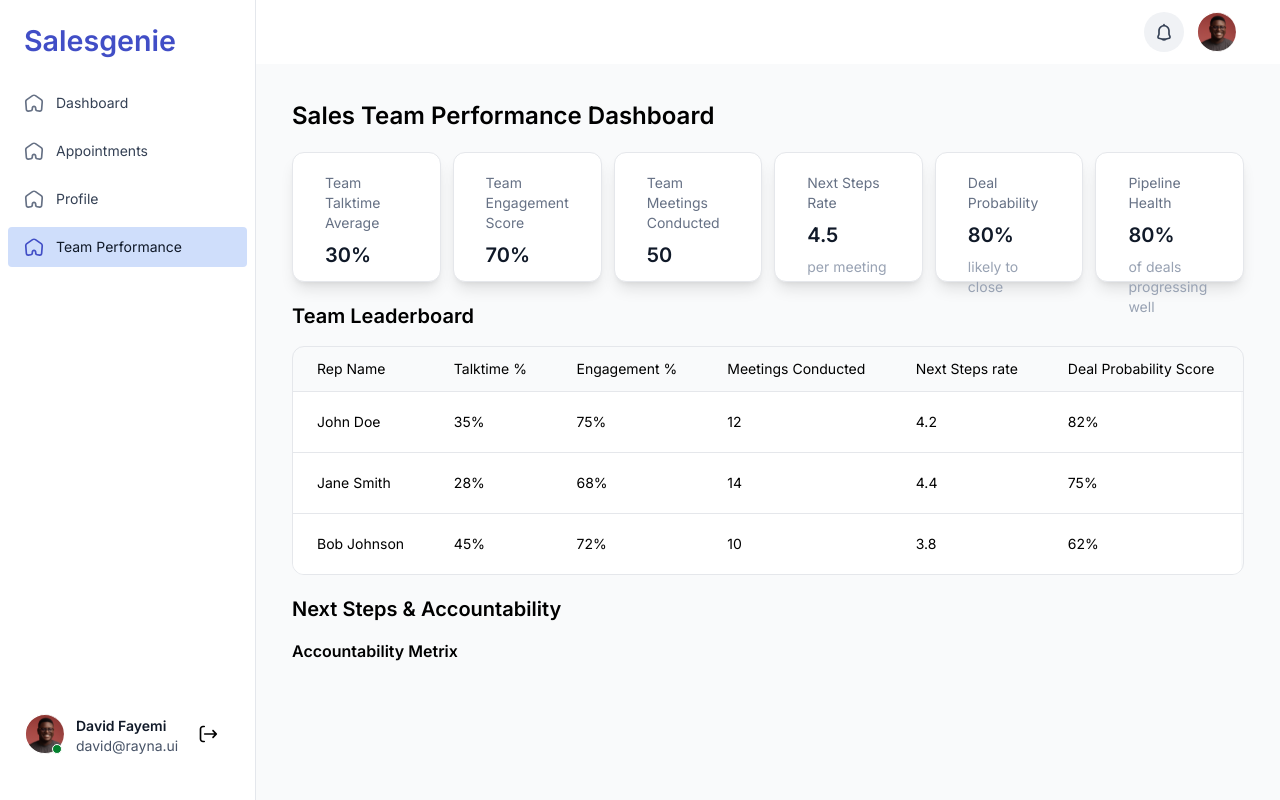
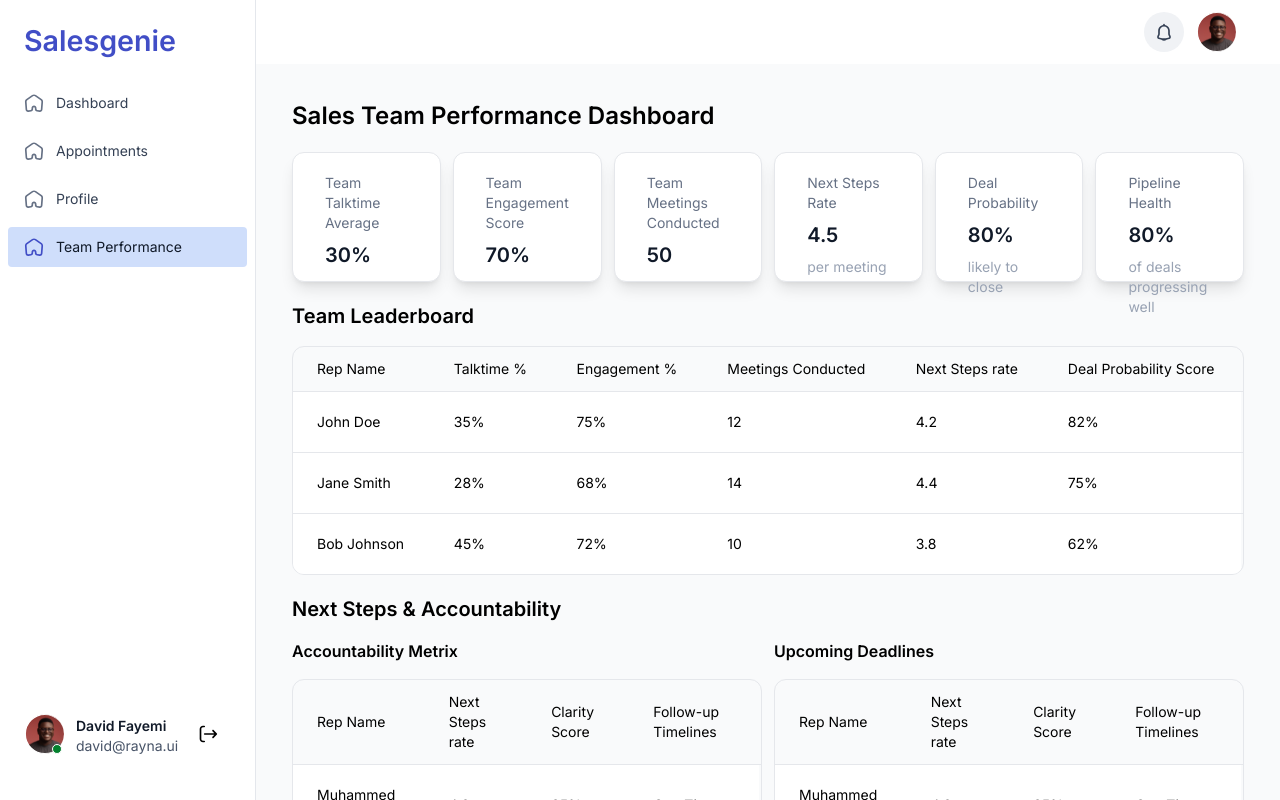
Before and after one commit to sandhra-kv/vanguard-fe, a React (Create React App) app: page /team-performance in a window 1280 px wide. Built offline with nearby package versions, Linux system fonts and the light colour scheme.

Commit message:
Accountability metrix

```diff
--- a/src/constants/dummyData.js
+++ b/src/constants/dummyData.js
@@ -434,3 +434,31 @@
     dealProbability: "62%",
   },
 ];
+
+export const accountabilityHeader = [
+  { key: "name", label: "Rep Name" },
+  { key: "nextSteps", label: "Next Steps rate" },
+  { key: "score", label: "Clarity Score" },
+  { key: "timeline", label: "Follow-up Timelines" },
+];
+
+export const accountabilityData = [
+  {
+    name: "Muhammed Ali",
+    nextSteps: "4.2",
+    score: "85%",
+    timeline: "One Time",
+  },
+  {
+    name: "Sienna",
+    nextSteps: "3.5",
+    score: "92%",
+    timeline: "Early",
+  },
+  {
+    name: "Andrew",
+    nextSteps: "4.8",
+    score: "78%",
+    timeline: "Late",
+  },
+];
--- a/src/pages/TeamPerformance.jsx
+++ b/src/pages/TeamPerformance.jsx
@@ -4,7 +4,12 @@
 import HorizontalBarChart from "../components/charts/HorizontalBarChart";
 import { horizontalChartData } from "../constants/dummyData";
 import List from "../components/List";
-import { leaderBoardHeaders, leaderBoardData } from "../constants/dummyData";
+import {
+  leaderBoardHeaders,
+  leaderBoardData,
+  accountabilityHeader,
+  accountabilityData,
+} from "../constants/dummyData";
 
 const TeamPerformance = () => {
   return (
@@ -49,7 +54,14 @@
         Next Steps & Accountability
       </p>
       <div className="flex gap-3">
-        <p className="text-base font-semibold pb-4">Accountability Metrix</p>
+        <div className="w-full">
+          <p className="text-base font-semibold pb-4">Accountability Metrix</p>
+          <List headers={accountabilityHeader} data={accountabilityData} />
+        </div>
+        <div className="w-full">
+          <p className="text-base font-semibold pb-4">Upcoming Deadlines</p>
+          <List headers={accountabilityHeader} data={accountabilityData} />
+        </div>
       </div>
     </div>
   );
```
